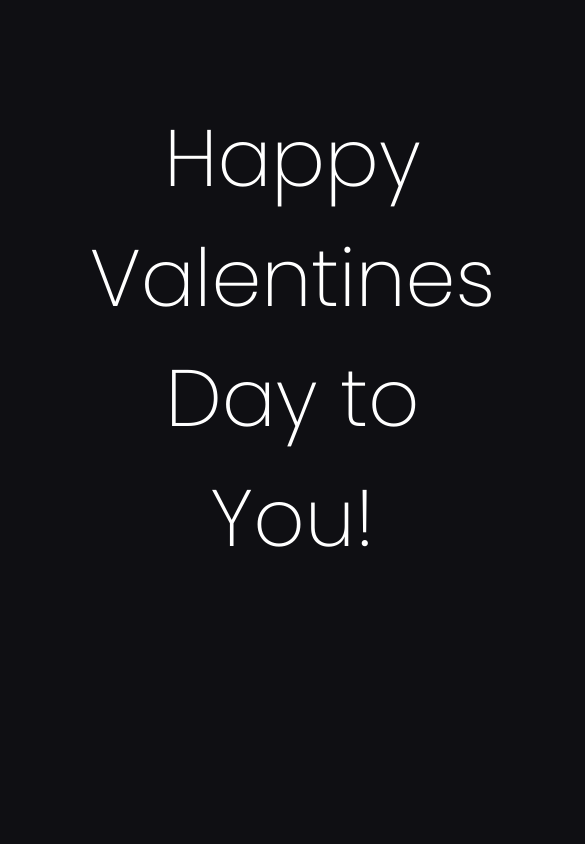
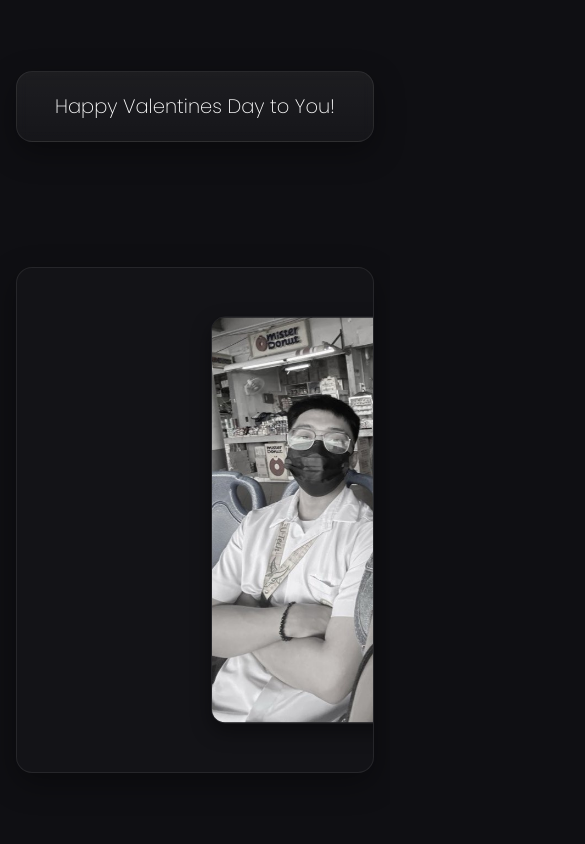
Before and after one commit to jsndlr/gallery, a plain HTML site: page index.html in a window 390 px wide. Shown: the top 844 px of the page, 585 px wide, since content can reach past the window. Drawn offline with Linux system fonts and the light colour scheme.

Commit message:
Enhance index.html and styles.css for improved layout and accessibility. Updated HTML structure with semantic elements, added meta tags for better responsiveness, and refined CSS styles for a modern look. Included lazy loading for images and adjusted font sizes for better readability across devices.

```diff
--- a/index.html
+++ b/index.html
@@ -1,45 +1,53 @@
 <!DOCTYPE html>
-<html>
+<html lang="en">
 <head>
-    <title>Gallery Animation</title>
+    <meta charset="utf-8">
+    <meta name="viewport" content="width=device-width, initial-scale=1, viewport-fit=cover">
+    <meta name="theme-color" content="#0f0f13"/>
+    <title>Us — A Little Gallery</title>
+    <link rel="preconnect" href="https://fonts.googleapis.com">
+    <link rel="preconnect" href="https://fonts.gstatic.com" crossorigin>
+    <link rel="stylesheet" href="https://fonts.googleapis.com/css2?family=Poppins:wght@200;400;700&display=swap">
     <link rel="stylesheet" href="styles.css">
-    <link rel="stylesheet" href="https://fonts.googleapis.com/css2?family=Poppins:wght@200;400;700&display=swap">
-    <script src="script.js"></script>
+    <script src="script.js" defer></script>
 </head>
 <body>
-    <div id="letter-container">
+    <main class="app">
+        <section id="letter-container" aria-live="polite">
             <div class="letter" data-visible="true">Hi, love!</div>
-        <div class="letter" data-visible="false">Happy Valentines Day to You! </div>
+            <div class="letter" data-visible="false">Happy Valentines Day to You!</div>
             <div class="letter" data-visible="false">I just want to say that I am very grateful for you.</div>
             <div class="letter" data-visible="false">You're the most significant person in my life, and that will never change.</div>
-        <div class="letter" data-visible="false">You know it, we both do. </div>
-        <div class="letter" data-visible="false">I'm sorry if I sometimes cause you headaches, if I'm not always as affectionate as you'd like, or if I'm frequently caught up in my own world. </div>
+            <div class="letter" data-visible="false">You know it, we both do.</div>
+            <div class="letter" data-visible="false">I'm sorry if I sometimes cause you headaches, if I'm not always as affectionate as you'd like, or if I'm frequently caught up in my own world.</div>
             <div class="letter" data-visible="false">I'll do everything to keep you by my side because you're the one for me.</div>
             <div class="letter" data-visible="false">There will be no one else.</div>
-        <div class="letter" data-visible="false">I love everything about you, </div>
-        <div class="letter" data-visible="false">and being with you has taught me to love life again, </div>
-        <div class="letter" data-visible="false">to want to live fully. </div>
+            <div class="letter" data-visible="false">I love everything about you,</div>
+            <div class="letter" data-visible="false">and being with you has taught me to love life again,</div>
+            <div class="letter" data-visible="false">to want to live fully.</div>
             <div class="letter" data-visible="false">Anyways, come on and get up.</div>
             <div class="letter" data-visible="false">We have a date today!</div>
+        </section>
+
+        <section class="track-wrapper">
+            <div id="image-track" data-mouse-down-at="0" data-prev-percentage="0" data-percentage="0">
+                <img class="image" src="images/16.jpg" alt="Us 16" loading="lazy" decoding="async" draggable="false"/>
+                <img class="image" src="images/17.jpg" alt="Us 17" loading="lazy" decoding="async" draggable="false"/>
+                <img class="image" src="images/3.jpg" alt="Us 3" loading="lazy" decoding="async" draggable="false"/>
+                <img class="image" src="images/4.jpg" alt="Us 4" loading="lazy" decoding="async" draggable="false"/>
+                <img class="image" src="images/5.jpg" alt="Us 5" loading="lazy" decoding="async" draggable="false"/>
+                <img class="image" src="images/6.jpg" alt="Us 6" loading="lazy" decoding="async" draggable="false"/>
+                <img class="image" src="images/7.jpg" alt="Us 7" loading="lazy" decoding="async" draggable="false"/>
+                <img class="image" src="images/8.jpg" alt="Us 8" loading="lazy" decoding="async" draggable="false"/>
+                <img class="image" src="images/9.jpg" alt="Us 9" loading="lazy" decoding="async" draggable="false"/>
+                <img class="image" src="images/10.jpg" alt="Us 10" loading="lazy" decoding="async" draggable="false"/>
+                <img class="image" src="images/11.jpg" alt="Us 11" loading="lazy" decoding="async" draggable="false"/>
+                <img class="image" src="images/12.jpg" alt="Us 12" loading="lazy" decoding="async" draggable="false"/>
+                <img class="image" src="images/13.jpg" alt="Us 13" loading="lazy" decoding="async" draggable="false"/>
+                <img class="image" src="images/14.jpg" alt="Us 14" loading="lazy" decoding="async" draggable="false"/>
+                <img class="image" src="images/15.jpg" alt="Us 15" loading="lazy" decoding="async" draggable="false"/>
             </div>
-    <div id="image-track" data-mouse-down-at="0" data-prev-percentage="0">
-        <img class="image" src="images/16.jpg" draggable="false"/>
-        <img class="image" src="images/17.jpg" draggable="false"/>
-        <img class="image" src="images/3.jpg" draggable="false"/>
-        <img class="image" src="images/4.jpg" draggable="false"/>
-        <img class="image" src="images/5.jpg" draggable="false"/>
-        <img class="image" src="images/6.jpg" draggable="false"/>
-        <img class="image" src="images/7.jpg" draggable="false"/>
-        <img class="image" src="images/8.jpg" draggable="false"/>
-        <img class="image" src="images/9.jpg" draggable="false"/>
-        <img class="image" src="images/10.jpg" draggable="false"/>
-        <img class="image" src="images/11.jpg" draggable="false"/>
-        <img class="image" src="images/12.jpg" draggable="false"/>
-        <img class="image" src="images/13.jpg" draggable="false"/>
-        <img class="image" src="images/14.jpg" draggable="false"/>
-        <img class="image" src="images/15.jpg" draggable="false"/>
-
-
-    </div>
+        </section>
+    </main>
 </body>
 </html>
--- a/styles.css
+++ b/styles.css
@@ -1,84 +1,117 @@
+:root {
+  --bg: #0f0f13;
+  --fg: #ffffff;
+  --muted: #b6b6c9;
+  --accent: #ff6b9e;
+}
+
+* { box-sizing: border-box; }
+html, body { height: 100%; }
+
 body {
-    height: 100vh;
-    width: 100vw;
-    background-color: #0f0f13;
-    margin: 0rem;
-    overflow: hidden;
+  margin: 0;
+  color: var(--fg);
+  background: var(--bg);
+  font-family: 'Poppins', system-ui, -apple-system, Segoe UI, Roboto, Arial, sans-serif;
+  -webkit-font-smoothing: antialiased;
+  -moz-osx-font-smoothing: grayscale;
+}
+
+.app {
+  min-height: 100svh;
+  padding: calc(16px + env(safe-area-inset-top)) 16px calc(16px + env(safe-area-inset-bottom));
+  display: grid;
+  grid-template-columns: 1fr 1.2fr;
+  gap: 24px;
+  align-items: center;
 }
 
 #letter-container {
-    width: 50%;
-    height: 100vh;
-    overflow-y: auto;
-    padding: 5rem;
-    box-sizing: border-box;
-    color: #FFF;
-    font-family: 'Poppins', sans-serif;
-    font-size: 28px;
-    font-weight: 200;
+  max-height: 100%;
+  padding: 24px;
+  border-radius: 16px;
+  background: linear-gradient(180deg, rgba(255,255,255,0.06), rgba(255,255,255,0.03));
+  backdrop-filter: blur(6px);
+  -webkit-backdrop-filter: blur(6px);
+  border: 1px solid rgba(255,255,255,0.08);
+  box-shadow: 0 10px 30px rgba(0,0,0,0.35);
   display: flex;
   align-items: center;
-    user-select: none; /* Standard syntax */
+  justify-content: center;
+  user-select: none;
 }
 
 .letter {
   display: none;
+  font-size: clamp(18px, 2.2vw, 28px);
+  font-weight: 200;
+  line-height: 1.5;
+  text-wrap: pretty;
+  text-align: left;
 }
 
-#image-track > .image {
-    width: 40vmin;
-    height: 56vmin;
-    object-fit: cover;
-    object-position: 100% 50%;
+.track-wrapper {
+  position: relative;
+  overflow: hidden;
+  border-radius: 16px;
+  border: 1px solid rgba(255,255,255,0.08);
+  background: rgba(255,255,255,0.02);
+  box-shadow: 0 10px 30px rgba(0,0,0,0.35);
+  min-height: min(70vh, 720px);
 }
 
 #image-track {
   display: flex;
-    gap: 4vmin;
+  gap: 3vmin;
   position: absolute; left: 50%; top: 50%; transform: translate(0%, -50%);
+  padding: 24px;
 }
 
-@media screen and (max-width: 1020px) {
+#image-track > .image {
+  width: clamp(140px, 28vmin, 280px);
+  height: calc(clamp(140px, 28vmin, 280px) * 1.4);
+  object-fit: cover;
+  object-position: 100% 50%;
+  border-radius: 14px;
+  box-shadow: 0 8px 20px rgba(0,0,0,0.4);
+  border: 1px solid rgba(255,255,255,0.08);
+  user-select: none;
+  -webkit-user-drag: none;
+  touch-action: pan-y;
+}
 
-    body {
-        display: flex;
-        flex-direction: column;
+/* Mobile-first stacking for iPhone 11 (~414px width) */
+@media (max-width: 900px) {
+  .app {
+    grid-template-columns: 1fr;
+    gap: 16px;
   }
 
   #letter-container {
-        position: relative;
-        top: 15%;
-        width: 150vw;
-        height: 50vh;
-        padding: 12rem;
-        overflow-y: auto;
-        box-sizing: border-box;
-        color: #FFF;
-        font-family: 'Poppins', sans-serif;
-        font-size: 80px;
-        font-weight: 200;
+    padding: 20px 16px;
+  }
+
+  .letter {
+    font-size: clamp(18px, 5vw, 22px);
     text-align: center;
-        display: flex;
-        align-items: center;
-        justify-content: center;
-        user-select: none; /* Standard syntax */
+  }
+
+  .track-wrapper {
+    min-height: 60vh;
   }
 
   #image-track {
-
-        margin-top: 70rem;
-        display: flex;
-        gap: 4vmin;
-        position: absolute; left: 30%; top: 50%; transform: translate(0%, -50%);
+    gap: 5vmin;
+    padding: 16px;
   }
 
   #image-track > .image {
-        width: 100vmin;
-        height: 134.4vmin;
-        object-fit: cover;
-        object-position: 100% 50%;
+    width: min(72vw, 320px);
+    height: calc(min(72vw, 320px) * 1.45);
+  }
 }
 
-
-
+/* Taller screens or when in landscape */
+@media (min-height: 700px) and (min-width: 900px) {
+  .track-wrapper { min-height: 76vh; }
 }
```
Lines whose indentation alone changed are shown as unchanged.
